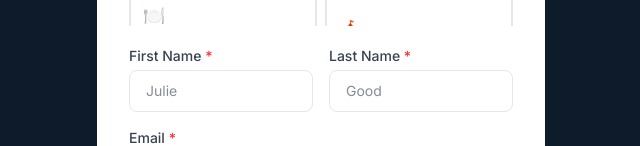
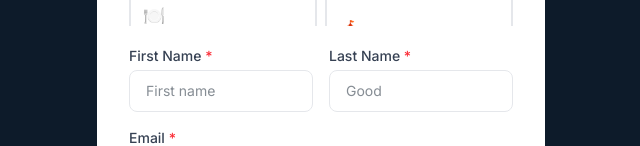
Before and after one commit to juliegood-hub/imc-machine, a React (Vite) app in the folder portal/: page /signup in a window 1280 px wide. Shown: the part 806-952 px from the top of the page, without its empty margins (319-959 px from the left). Built offline with nearby package versions, Linux system fonts and the light colour scheme; no server answers.

Commit message:
fix(copy): use Julie Good consistently in user-facing text

```diff
--- a/portal/src/pages/AdminDashboard.jsx
+++ b/portal/src/pages/AdminDashboard.jsx
@@ -39,7 +39,7 @@ function generateInviteCode(name) {
 }
 
 function getSmsTemplate(name, code) {
-  return `Hey ${name}! It's Julie. I built something I think you're going to love. The IMC Machine takes all that event marketing work (press releases, social posts, calendar listings) and handles it from one place. I want you to be one of the first people on it. Sign up at imc.goodcreativemedia.com with code ${code}. Tell me what you think! 🎶`;
+  return `Hey ${name}! It's Julie Good. I built something I think you're going to love. The IMC Machine takes all that event marketing work (press releases, social posts, calendar listings) and handles it from one place. I want you to be one of the first people on it. Sign up at imc.goodcreativemedia.com with code ${code}. Tell me what you think! 🎶`;
 }
 
 function getEmailTemplate(name, code) {
--- a/portal/src/pages/ArtistSetup.jsx
+++ b/portal/src/pages/ArtistSetup.jsx
@@ -853,7 +853,7 @@ export default function ArtistSetup() {
           {expandedSections.contact && (
             <div className="card">
               <div className="grid grid-cols-1 md:grid-cols-2 gap-4">
-                {fieldInput("First Name", "firstName", "text", "Julie", true)}
+                {fieldInput("First Name", "firstName", "text", "First name", true)}
                 {fieldInput("Last Name", "lastName", "text", "Good", true)}
                 <div className="md:col-span-2">
                   {fieldInput(
--- a/portal/src/pages/Signup.jsx
+++ b/portal/src/pages/Signup.jsx
@@ -124,10 +124,10 @@ export default function Signup() {
     moderator: 'Julie Good Live Conversations',
     coach: 'Good Creative Coaching',
     consultant: 'Good Creative Advisory',
-    comedian: 'Funny Julie',
+    comedian: 'Funny Julie Good',
     activist: 'SA Community Alliance',
     politician: 'Good for San Antonio',
-    chef: 'Chef Julie at The Pearl',
+    chef: 'Chef Julie Good at The Pearl',
     restaurant: 'The Pearl Brewery',
     festival_organizer: 'Taste of the Southside',
     vendor: 'SA Artisan Collective',
@@ -193,7 +193,7 @@ export default function Signup() {
               <label className="block text-sm font-medium text-gray-700 mb-1">First Name <span className="text-red-500">*</span></label>
               <input type="text" value={firstName} onChange={e => setFirstName(e.target.value)}
                 className="w-full px-4 py-2.5 border border-gray-200 rounded-lg text-sm focus:outline-none focus:border-[#c8a45e]"
-                placeholder="Julie" required />
+                placeholder="First name" required />
             </div>
             <div>
               <label className="block text-sm font-medium text-gray-700 mb-1">Last Name <span className="text-red-500">*</span></label>
--- a/portal/src/pages/VenueSetup.jsx
+++ b/portal/src/pages/VenueSetup.jsx
@@ -772,7 +772,7 @@ export default function VenueSetup() {
           {expandedSections.contact && (
             <div className="card">
               <div className="grid grid-cols-1 md:grid-cols-2 gap-4">
-                {fieldInput("First Name", "firstName", "text", "Julie", true)}
+                {fieldInput("First Name", "firstName", "text", "First name", true)}
                 {fieldInput("Last Name", "lastName", "text", "Good", true)}
                 <div className="md:col-span-2">
                   {fieldInput("Title/Role", "title", "text", "Owner, Booking Agent, Staff Scheduler")}
```
